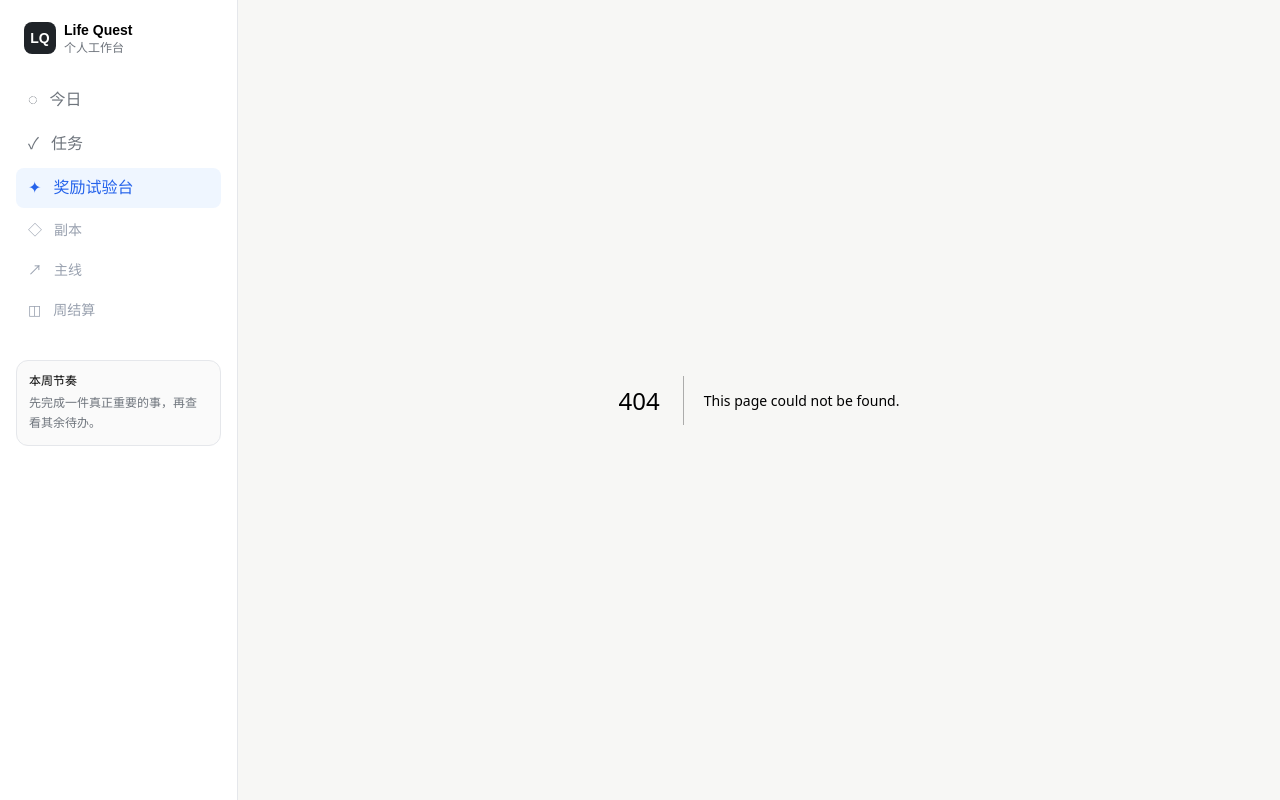
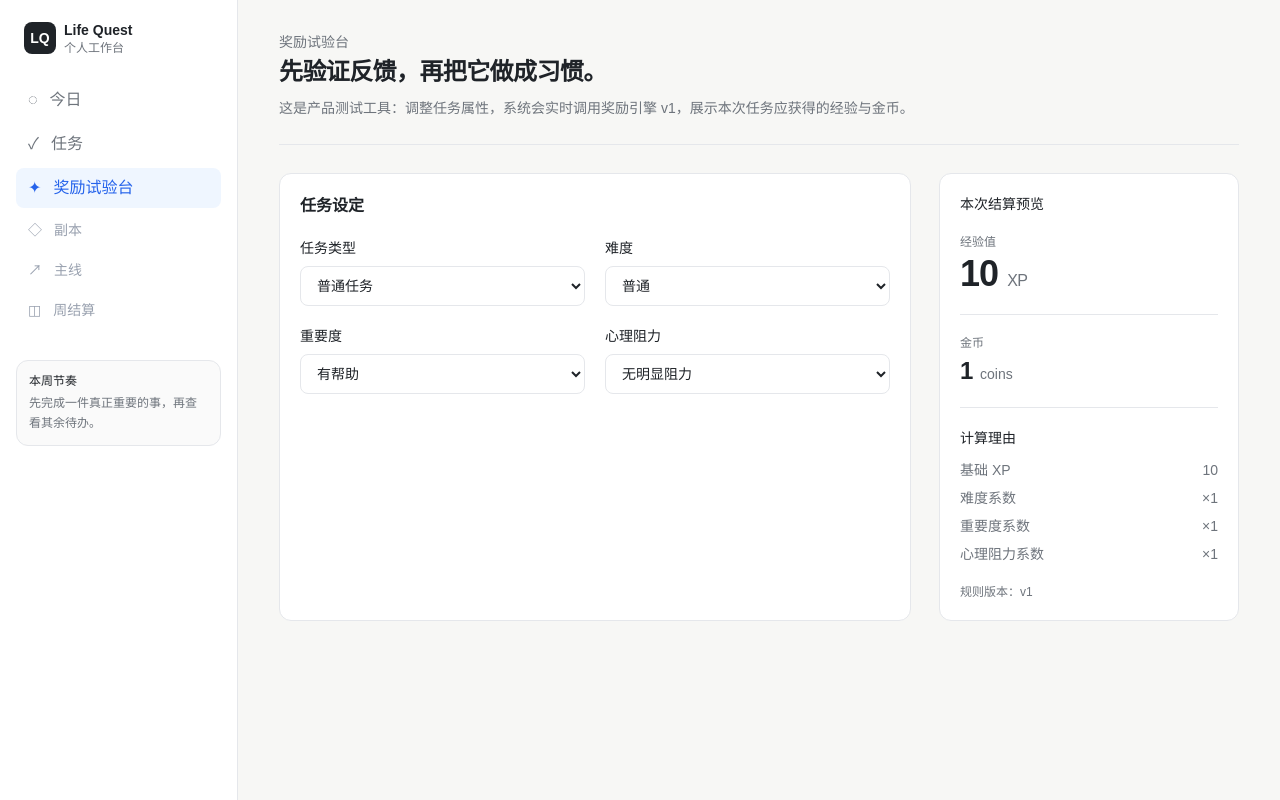
Before and after one commit to Dong-Sky/life-quest, a Next.js app: page /reward-lab in a window 1280 px wide. Before the commit this address had no page. Built offline with nearby package versions, Linux system fonts and the light colour scheme.

Commit message:
feat: add interactive reward lab

```diff
--- /dev/null
+++ b/app/reward-lab/page.tsx
@@ -0,0 +1,127 @@
+"use client";
+
+import { useMemo, useState } from "react";
+import { calculateQuestReward } from "@/src/domain/rewards/calculate-quest-reward";
+import {
+  difficulties,
+  importances,
+  questTypes,
+  resistances,
+  type Difficulty,
+  type Importance,
+  type QuestType,
+  type Resistance,
+} from "@/src/domain/rewards/types";
+
+const labels = {
+  questType: {
+    micro: "微型任务",
+    standard: "普通任务",
+    focus: "重点任务",
+    milestone: "项目里程碑",
+    boss: "Boss 任务",
+  } satisfies Record<QuestType, string>,
+  difficulty: {
+    easy: "简单",
+    standard: "普通",
+    hard: "困难",
+    epic: "极难",
+  } satisfies Record<Difficulty, string>,
+  importance: {
+    maintenance: "日常维护",
+    helpful: "有帮助",
+    goal: "推动目标",
+    critical: "关键结果",
+  } satisfies Record<Importance, string>,
+  resistance: {
+    none: "无明显阻力",
+    reluctant: "有些不想做",
+    procrastinated: "明显拖延",
+    avoided: "长期回避",
+  } satisfies Record<Resistance, string>,
+};
+
+export default function RewardLabPage() {
+  const [questType, setQuestType] = useState<QuestType>("standard");
+  const [difficulty, setDifficulty] = useState<Difficulty>("standard");
+  const [importance, setImportance] = useState<Importance>("helpful");
+  const [resistance, setResistance] = useState<Resistance>("none");
+
+  const reward = useMemo(
+    () => calculateQuestReward({ questType, difficulty, importance, resistance }),
+    [questType, difficulty, importance, resistance],
+  );
+
+  return (
+    <div className="mx-auto max-w-5xl px-5 py-8 sm:px-8">
+      <header className="border-b border-[var(--line)] pb-6">
+        <p className="text-sm text-[var(--muted)]">奖励试验台</p>
+        <h1 className="mt-1 text-2xl font-semibold tracking-tight">先验证反馈，再把它做成习惯。</h1>
+        <p className="mt-2 max-w-2xl text-sm leading-6 text-[var(--muted)]">
+          这是产品测试工具：调整任务属性，系统会实时调用奖励引擎 v1，展示本次任务应获得的经验与金币。
+        </p>
+      </header>
+
+      <div className="mt-7 grid gap-7 lg:grid-cols-[minmax(0,1fr)_300px]">
+        <section className="rounded-xl border border-[var(--line)] bg-white p-5">
+          <h2 className="text-base font-semibold">任务设定</h2>
+          <div className="mt-5 grid gap-5 sm:grid-cols-2">
+            <SelectField label="任务类型" value={questType} options={questTypes} optionLabels={labels.questType} onChange={(value) => setQuestType(value as QuestType)} />
+            <SelectField label="难度" value={difficulty} options={difficulties} optionLabels={labels.difficulty} onChange={(value) => setDifficulty(value as Difficulty)} />
+            <SelectField label="重要度" value={importance} options={importances} optionLabels={labels.importance} onChange={(value) => setImportance(value as Importance)} />
+            <SelectField label="心理阻力" value={resistance} options={resistances} optionLabels={labels.resistance} onChange={(value) => setResistance(value as Resistance)} />
+          </div>
+        </section>
+
+        <aside className="rounded-xl border border-[var(--line)] bg-white p-5">
+          <p className="text-sm font-medium">本次结算预览</p>
+          <div className="mt-5 border-b border-[var(--line)] pb-5">
+            <p className="text-xs text-[var(--muted)]">经验值</p>
+            <p className="mt-1 text-4xl font-semibold tracking-tight">{reward.xp} <span className="text-base font-normal text-[var(--muted)]">XP</span></p>
+          </div>
+          <div className="border-b border-[var(--line)] py-5">
+            <p className="text-xs text-[var(--muted)]">金币</p>
+            <p className="mt-1 text-2xl font-semibold">{reward.coins} <span className="text-sm font-normal text-[var(--muted)]">coins</span></p>
+          </div>
+          <div className="pt-5 text-sm">
+            <p className="font-medium">计算理由</p>
+            <dl className="mt-3 space-y-2 text-[var(--muted)]">
+              <div className="flex justify-between gap-4"><dt>基础 XP</dt><dd>{reward.breakdown.baseXp}</dd></div>
+              <div className="flex justify-between gap-4"><dt>难度系数</dt><dd>×{reward.breakdown.difficultyMultiplier}</dd></div>
+              <div className="flex justify-between gap-4"><dt>重要度系数</dt><dd>×{reward.breakdown.importanceMultiplier}</dd></div>
+              <div className="flex justify-between gap-4"><dt>心理阻力系数</dt><dd>×{reward.breakdown.resistanceMultiplier}</dd></div>
+            </dl>
+            <p className="mt-5 text-xs text-[var(--muted)]">规则版本：{reward.calculationVersion}</p>
+          </div>
+        </aside>
+      </div>
+    </div>
+  );
+}
+
+function SelectField({
+  label,
+  value,
+  options,
+  optionLabels,
+  onChange,
+}: {
+  label: string;
+  value: string;
+  options: readonly string[];
+  optionLabels: Record<string, string>;
+  onChange: (value: string) => void;
+}) {
+  return (
+    <label className="grid gap-2 text-sm">
+      <span className="font-medium">{label}</span>
+      <select
+        className="rounded-lg border border-[var(--line)] bg-white px-3 py-2.5 text-[var(--ink)] outline-none focus:border-[var(--accent)] focus:ring-2 focus:ring-blue-100"
+        value={value}
+        onChange={(event) => onChange(event.target.value)}
+      >
+        {options.map((option) => <option key={option} value={option}>{optionLabels[option]}</option>)}
+      </select>
+    </label>
+  );
+}
```
